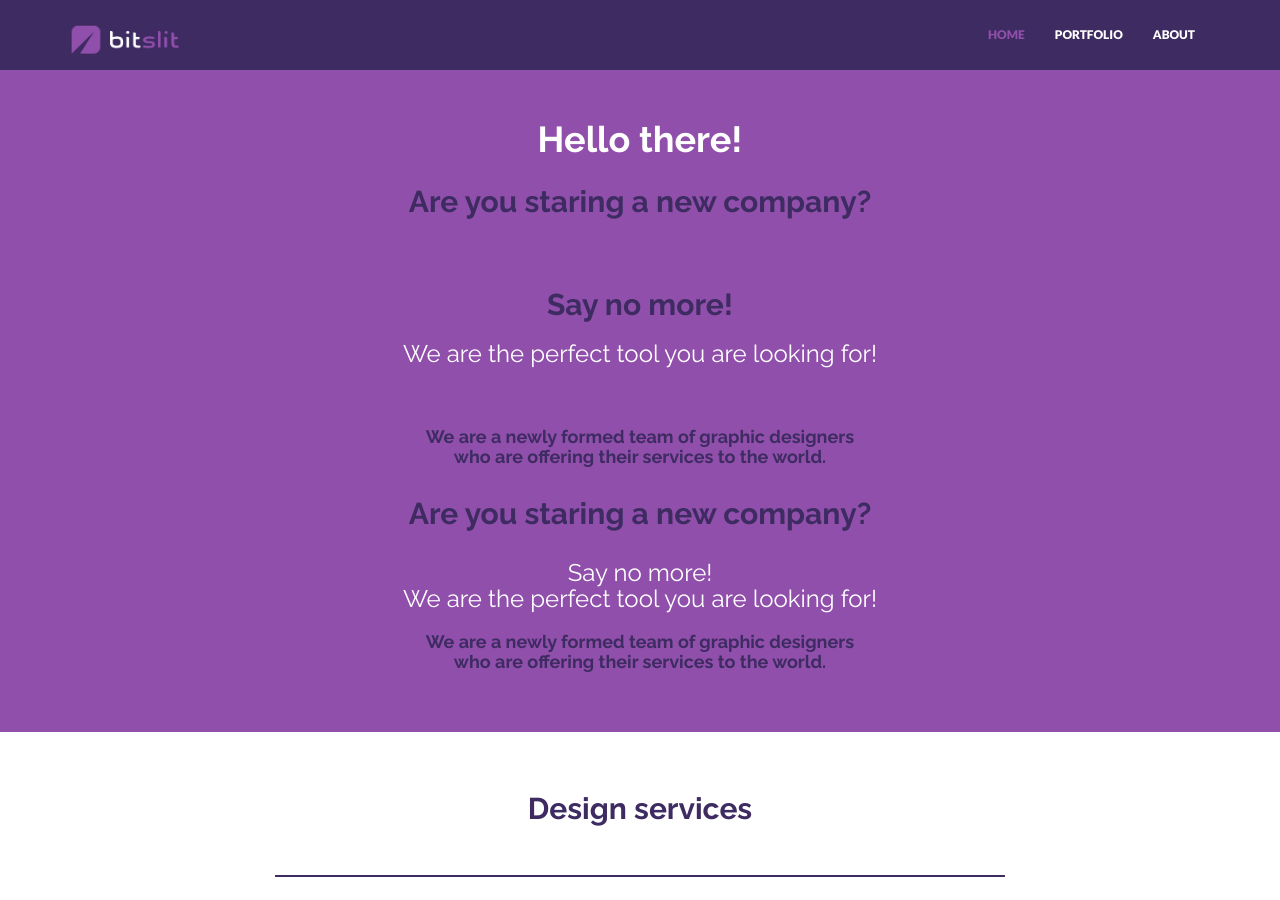
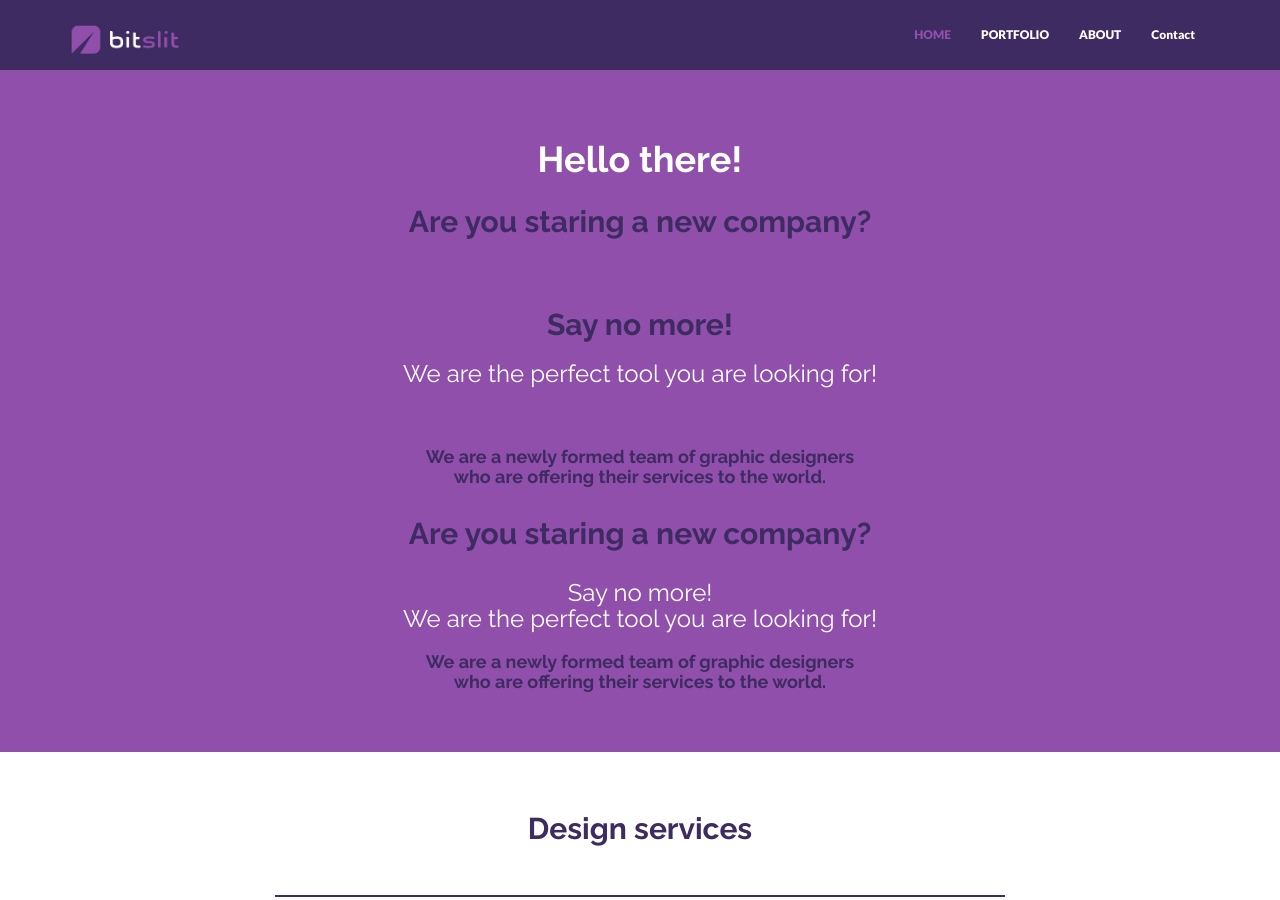
Before and after one commit to bitslit/portfolio, a Jekyll site: the page built from index.html, in a window 1280 px wide and 900 px high. Built offline with Jekyll 4.4.1, drawn with Linux system fonts in a browser that asks for light colours; nearby versions of some CDN libraries.

Commit message:
Update nav.html

```diff
--- a/_includes/nav.html
+++ b/_includes/nav.html
@@ -19,7 +19,9 @@
         <li {% if page.title == "Home" %}class="active"{% endif %}><a href="{{"/" | prepend: site.baseurl }}">HOME</a></li>
         <li {% if page.title == "Portfolio" %}class="active"{% endif %}><a href="{{"/portfolio/" | prepend: site.baseurl }}">PORTFOLIO</a></li>
         <li {% if page.title == "About" %}class="active"{% endif %}><a href="{{"/about/" | prepend: site.baseurl }}">ABOUT</a></li>
+        <li {% if page.title == "Contact" %}class="active"{% endif %}><a class="page-scroll" href="#portfolio">Contact</a></li>
       </ul>
     </div><!--/.nav-collapse -->
   </div>
 </div>
+<a class="page-scroll" href="#portfolio">Wonterous</a>
```
